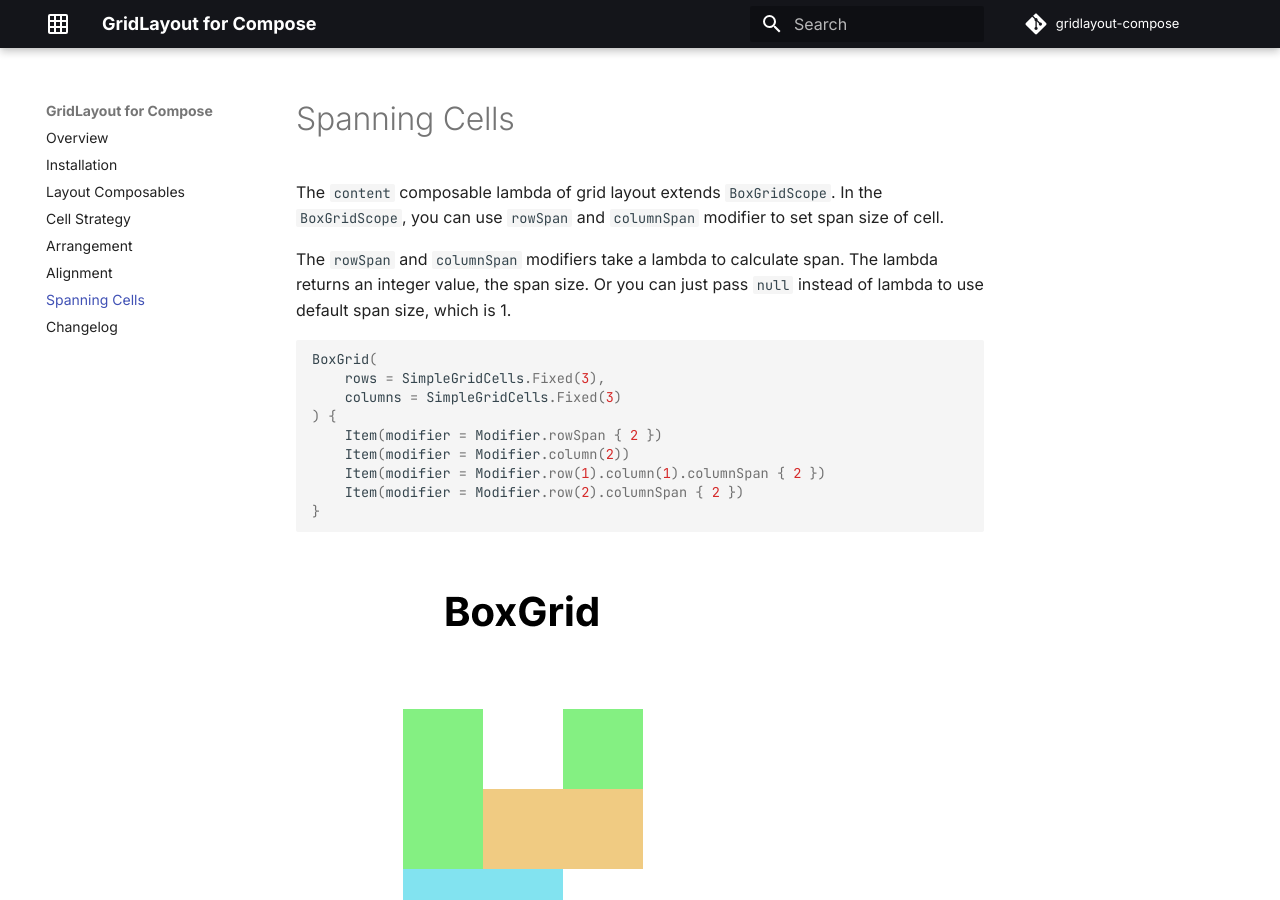
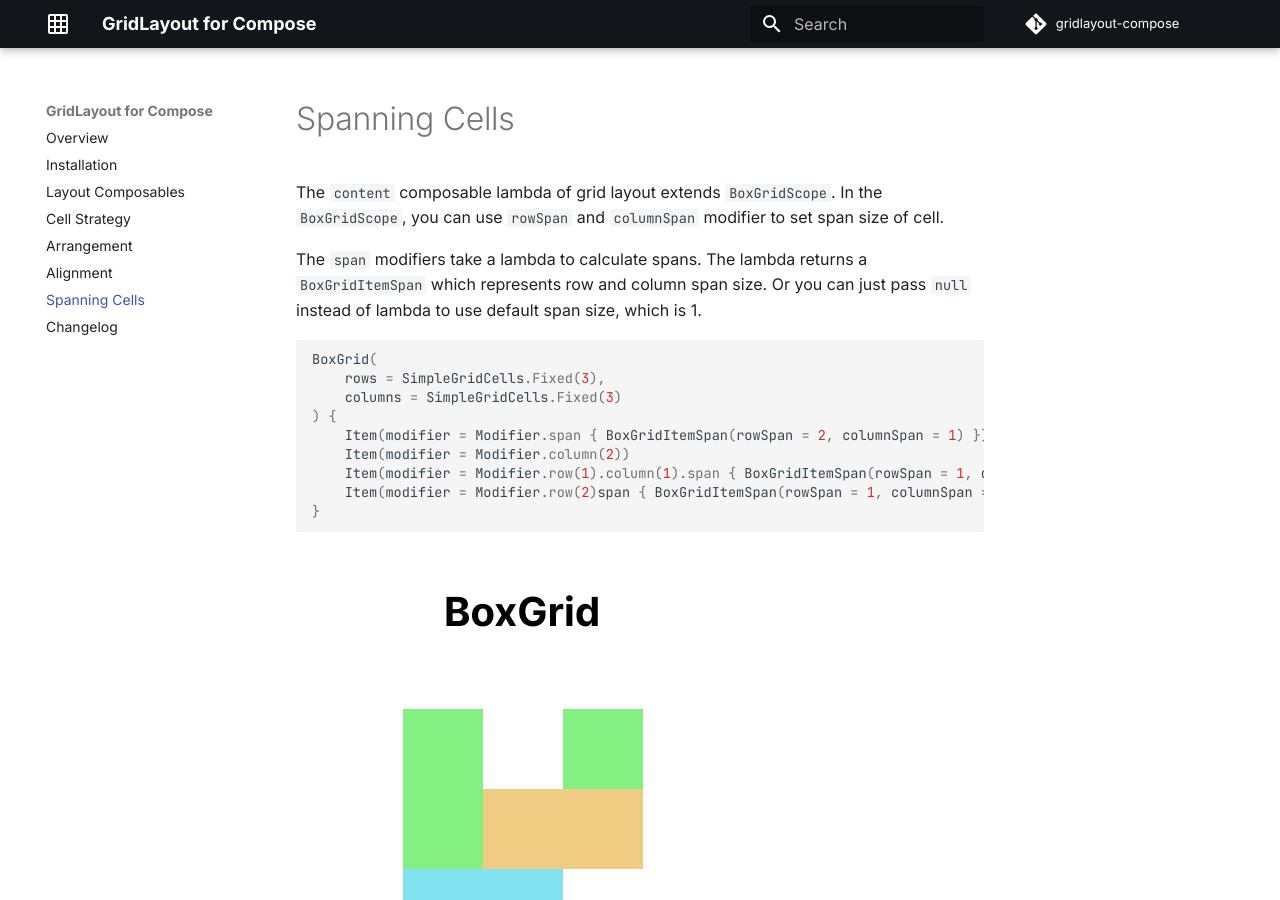
Before and after one commit to cheonjaeung/gridlayout-compose, an MkDocs documentation site: the page built from docs/span.md, in a window 1280 px wide and 900 px high. Built offline with MkDocs 1.6.1 and Material for MkDocs 9.7.7, drawn with Linux system fonts in a browser that asks for light colours; comment, search, counter and statistics services are not loaded.

Commit message:
Update docs to adapt new boxgrid span modifier

````diff
--- a/docs/span.md
+++ b/docs/span.md
@@ -3,8 +3,8 @@
 The `content` composable lambda of grid layout extends `BoxGridScope`.
 In the `BoxGridScope`, you can use `rowSpan` and `columnSpan` modifier to set span size of cell.
 
-The `rowSpan` and `columnSpan` modifiers take a lambda to calculate span.
-The lambda returns an integer value, the span size.
+The `span` modifiers take a lambda to calculate spans.
+The lambda returns a `BoxGridItemSpan` which represents row and column span size.
 Or you can just pass `null` instead of lambda to use default span size, which is 1.
 
 ```kotlin
@@ -12,10 +12,10 @@ BoxGrid(
     rows = SimpleGridCells.Fixed(3),
     columns = SimpleGridCells.Fixed(3)
 ) {
-    Item(modifier = Modifier.rowSpan { 2 })
+    Item(modifier = Modifier.span { BoxGridItemSpan(rowSpan = 2, columnSpan = 1) })
     Item(modifier = Modifier.column(2))
-    Item(modifier = Modifier.row(1).column(1).columnSpan { 2 })
-    Item(modifier = Modifier.row(2).columnSpan { 2 })
+    Item(modifier = Modifier.row(1).column(1).span { BoxGridItemSpan(rowSpan = 1, columnSpan = 2) })
+    Item(modifier = Modifier.row(2)span { BoxGridItemSpan(rowSpan = 1, columnSpan = 2) })
 }
 ```
 
````
